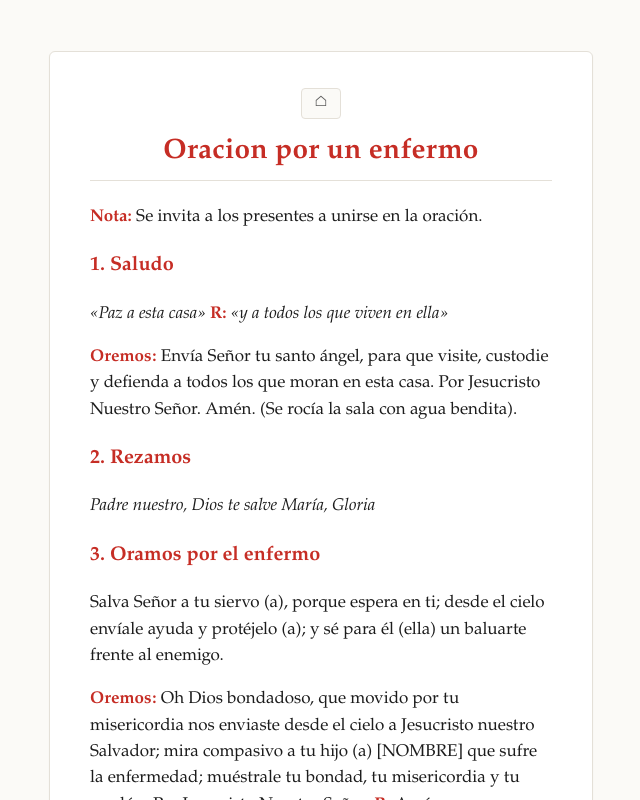
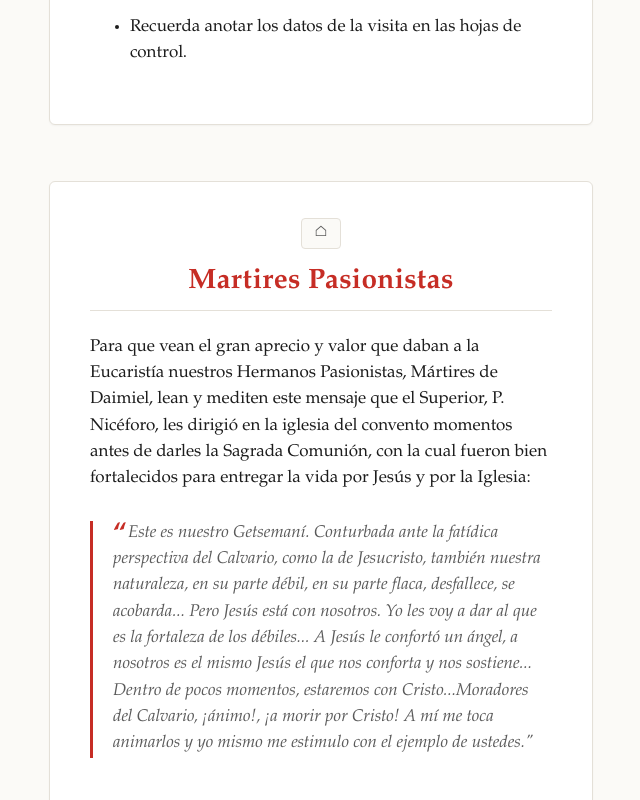
Before and after one commit to Perlesvaux/cancionero, a React (Vite) app: page /lecturas in a window 1280 px wide. Shown: the part 2000-2800 px from the top of the page, without its empty margins (319-959 px from the left). Built offline with nearby package versions, Linux system fonts and the light colour scheme.

Commit message:
added some content. check className smaller. May be ok for lecturas when printed

```diff
--- a/src/App.css
+++ b/src/App.css
@@ -173,11 +173,44 @@ article h2 {
 }
 
 
+/* ---------- Alphabetical index instead of numerical ---------- */
+
+.toc__list.upper-alpha {
+  counter-reset: toc;
+}
+
+.toc__list.upper-alpha li {
+  counter-increment: toc;
+}
+
+.toc__list.upper-alpha a::before {
+  content: counter(toc, upper-alpha) ".";
+}
+
+/* ---------- Roman index instead of numerical ---------- */
+
+.toc__list.upper-roman {
+  counter-reset: toc;
+}
+
+.toc__list.upper-roman li {
+  counter-increment: toc;
+}
+
+.toc__list.upper-roman a::before {
+  content: counter(toc, upper-roman) ".";
+}
+
 .print-only-inline {
   display: none;
 }
 .print-only-flex {
   display: none;
+}
+
+.page-break {
+  break-before: page;
+  page-break-before: always; /* legacy support */
 }
 
 /* ---------- Print ---------- */
@@ -196,6 +229,10 @@ article h2 {
     --title:24pt;
     --interlineado:1.15em;
   }
+
+.smaller {
+  font-size: 15pt;
+}
 
   body {
     padding: 0;
@@ -661,3 +698,54 @@ a:hover {
 a:visited {
   color: var(--accent);
 }
+
+
+
+
+
+/* ---------- Blockquotes ---------- */
+
+blockquote {
+  max-width: var(--measure);
+  margin: 1.75rem auto;
+  padding: 0 0 0 1.25rem;
+  border-left: 3px solid var(--accent);
+  color: var(--fg-muted);
+  font-style: italic;
+}
+
+blockquote p {
+  margin: 0 0 1rem;
+}
+
+blockquote p:last-child {
+  margin-bottom: 0;
+}
+
+/* Opening quotation mark in accent color, hanging in the margin */
+blockquote p:first-of-type::before {
+  content: "“";
+  color: var(--accent);
+  font-size: 1.6em;
+  line-height: 0;
+  vertical-align: -0.15em;
+  margin-right: 0.05em;
+  font-style: normal;
+  font-weight: 600;
+}
+
+/* Attribution / source line (e.g. <cite> or last <p>) */
+blockquote cite,
+blockquote footer {
+  display: block;
+  margin-top: 0.75rem;
+  font-size: 0.85em;
+  font-style: normal;
+  letter-spacing: 0.08em;
+  text-transform: uppercase;
+  color: var(--accent);
+}
+
+blockquote cite::before {
+  content: "— ";
+}
--- a/src/App.tsx
+++ b/src/App.tsx
@@ -23,7 +23,9 @@ export default function App() {
         <Route path="/" element={<Canciones />} />
         <Route path="/oraciones" element={<Oraciones />} />
         <Route path="/lecturas" element={<Lecturas />} />
-        <Route path="/print" element={<Print />} />
+        {import.meta.env.DEV && (
+          <Route path="/print" element={<Print />} />
+        )}
       </Routes>
     </BrowserRouter>
   </AudioContext.Provider>
--- a/src/components/Indice.tsx
+++ b/src/components/Indice.tsx
@@ -2,11 +2,11 @@
 import type {IndiceProps} from '../types'
 import { slugify } from '../utils'
 
-export function Indice({ items }:IndiceProps){
+export function Indice({ items, title, listStyleType }:IndiceProps){
 
   return <article className="toc" aria-label="Índice" id="toc">
-  <h2 className="toc__title">Índice</h2>
-  <ol className="toc__list">
+    <h2 className="toc__title">{title?title:"Índice"}</h2>
+    <ol className={ `toc__list ${listStyleType}` }>
       {items.map(({ nombre }) => (
         <li key={nombre}>
         <a href={`#${slugify(nombre)}`}>{nombre}</a>
--- a/src/components/ListaDeLecturas.tsx
+++ b/src/components/ListaDeLecturas.tsx
@@ -4,7 +4,7 @@ import {Leyenda} from './Leyenda'
 
 export function ListaDeLecturas({items}:ListaDeLecturasProps){
 
-      return <>{items.map(({ nombre, cuerpo }) => (
+      return <>{items.map(({ nombre, cuerpo }, index) => (
         <article key={nombre} id={slugify(nombre)}>
 
   <div className="song-controls">
@@ -13,7 +13,12 @@ export function ListaDeLecturas({items}:ListaDeLecturasProps){
 
   </div>
 
-          <h2>{nombre}</h2>
+      <h2>
+        <span className="print-only-inline">
+        {abc[index]}.{" "}
+        </span>
+        {nombre}
+      </h2>
           <section>
               <Leyenda cuerpo={cuerpo}/>
           </section>
@@ -24,3 +29,6 @@ export function ListaDeLecturas({items}:ListaDeLecturasProps){
 interface ListaDeLecturasProps {
   items:Lectura[]
 }
+
+
+export const abc="ABCDEFGHIJKLMNOPQRSTUVWXYZ".split('')
--- a/src/constants/canciones/santa_maria_del_amen.ts
+++ b/src/constants/canciones/santa_maria_del_amen.ts
@@ -29,7 +29,7 @@ export default {
 ,
 
 
-  resumen: `**Madre de todos los hombres,
+  resumen: `**Madre de todos los hombres,**
 
   **Enséñanos a decir Amén**
 
--- /dev/null
+++ b/src/constants/lecturas/martires_pasionistas_niceforo.ts
@@ -0,0 +1,15 @@
+import type {Lectura} from '../../types'
+
+export default {
+  nombre:"Martires Pasionistas",
+  cuerpo:`
+Para que vean el gran aprecio y valor que daban a la Eucaristía nuestros Hermanos Pasionistas, Mártires de Daimiel, lean y mediten este mensaje que el Superior, P. Nicéforo, les dirigió en la iglesia del convento momentos antes de darles la Sagrada Comunión, con la cual fueron bien fortalecidos para entregar la vida por Jesús y por la Iglesia:
+
+> Este es nuestro Getsemaní. Conturbada ante la fatídica perspectiva del Calvario, como la de Jesucristo, también nuestra naturaleza, en su parte débil, en su parte flaca, desfallece, se acobarda... Pero Jesús está con nosotros. Yo les voy a dar al que es la fortaleza de los débiles... A Jesús le confortó un ángel, a nosotros es el mismo Jesús el que nos conforta y nos sostiene... Dentro de pocos momentos, estaremos con Cristo...Moradores del Calvario, ¡ánimo!, ¡a morir por Cristo! A mí me toca animarlos y yo mismo me estimulo con el ejemplo de ustedes."
+  `
+
+} satisfies Lectura
+
+
+
+//oracion_de_los_enfermos_por_las_misiones_pasionistas.ts
--- /dev/null
+++ b/src/constants/lecturas/oracion_colecta_de_la_misa_por_los_enfermos.ts
@@ -0,0 +1,11 @@
+import type {Lectura} from '../../types'
+
+export default {
+  nombre:"Oración colecta de la misa por los  enfermos",
+  cuerpo:`
+> Tú, quisiste, Señor, que tu Hijo unigénito soportara nuestras debilidades, para poner de manifiesto el valor de la enfermedad y la paciencia; escucha ahora las plegarias que te dirigimos por nuestros hermanos enfermos, y concede a cuantos se hallan sometidos al dolor, la aflicción o la enfermedad, la gracia de sentirse elegidos entre aquellos que tu Hijo ha llamado dichosos, y de saberse unidos a la Pasión de Cristo para la redención del mundo".
+
+Esta Oración, que es la oficial de la Iglesia, es muy interesante leérsela al enfermito (y a su familia presente) y después darles una breve explicación, que los motivará bastante.
+  `
+
+} satisfies Lectura
--- /dev/null
+++ b/src/constants/lecturas/oracion_de_los_enfermos_por_las_misiones_pasionistas.ts
@@ -0,0 +1,53 @@
+import type {Lectura} from '../../types'
+
+export default {
+  nombre:"Oración de los enfermos por las misiones pasionistas",
+  cuerpo:`
+ **MADRE DE LA SANTA ESPERANZA,**
+
+ que con tu dolor amoroso
+
+ acompañaste a Jesús en su Pasión:
+
+ También yo deseo ardientemente
+
+ llevar a cabo mi propia misión
+
+ cargando  la cruz de mi enfermedad.
+
+ Pongo, pues, mi cruz junto a la de Jesús
+
+ para que tenga un valor corredentor.
+
+
+ **SAN PABLO DE LA CRUZ,**
+
+ Padre y fundador de la Familia Pasionista:
+
+ tú, que descubriste en la Pasión
+
+ el “Océano inmenso de salvación”,
+
+ intercede por mis hermanos misioneros
+
+ a los que yo quiero apoyar desde aquí
+
+ con la cruz de mi enfermedad y mis dolores.
+
+
+ **PADRE SANTO, HIJO SALVADOR,**
+
+ **ESPÍRITU DADOR DE VIDA:**
+
+ Gracias por hacerme
+
+ Misionero con mi enfermedad.
+
+ Y les ruego que, si es su voluntad,
+
+ llegue también a mí
+
+ y a mis seres queridos su Salvación.  **AMÉN**.
+  `
+
+} satisfies Lectura
--- a/src/routes/Print.tsx
+++ b/src/routes/Print.tsx
@@ -1,9 +1,36 @@
-import {Portada} from '../components'
-import {ContraPortada} from '../components'
+//import {Portada} from '../components'
+//import {ContraPortada} from '../components'
+import {oraciones, canciones, lecturas} from '../constants'
+import {
+  CancionProvider, OracionProvider,
+  ListaDeCanciones, ListaDeOraciones, ListaDeLecturas,
+  Indice} from '../components'
 
-export function Print (){
-  return <>
-    <ContraPortada />
-    <Portada />
-  </>
+  export function Print (){
+    return <>
+    <CancionProvider initial={canciones}>
+      <OracionProvider initial={oraciones}>
+        <Indice items={canciones} title="Canciones" />
+        <Indice items={oraciones} title="Oraciones"   listStyleType="upper-roman" />
+        <Indice items={lecturas}  title="Lecturas"   listStyleType="upper-alpha" />
+        < PageBreak />
+        <ListaDeCanciones />
+        < PageBreak />
+        <ListaDeOraciones />
+
+        <div className="smaller">
+          <ListaDeLecturas items={lecturas}/>
+        </div>
+
+      </OracionProvider>
+    </CancionProvider>
+    </>
+  }
+
+    //<ContraPortada />
+    //<Portada />
+
+
+export function PageBreak() {
+  return <div className="page-break" />;
 }
--- a/src/types/index.ts
+++ b/src/types/index.ts
@@ -40,7 +40,9 @@ type PlayerType = {
 
 
 export interface IndiceProps {
-  items: Cancion[] | Oracion[] | Lectura []
+  items: Cancion[] | Oracion[] | Lectura [],
+  title?:string,
+  listStyleType?:string,
 }
 
 export type AudioContextType = {
```
Lines whose indentation alone changed are shown as unchanged.
